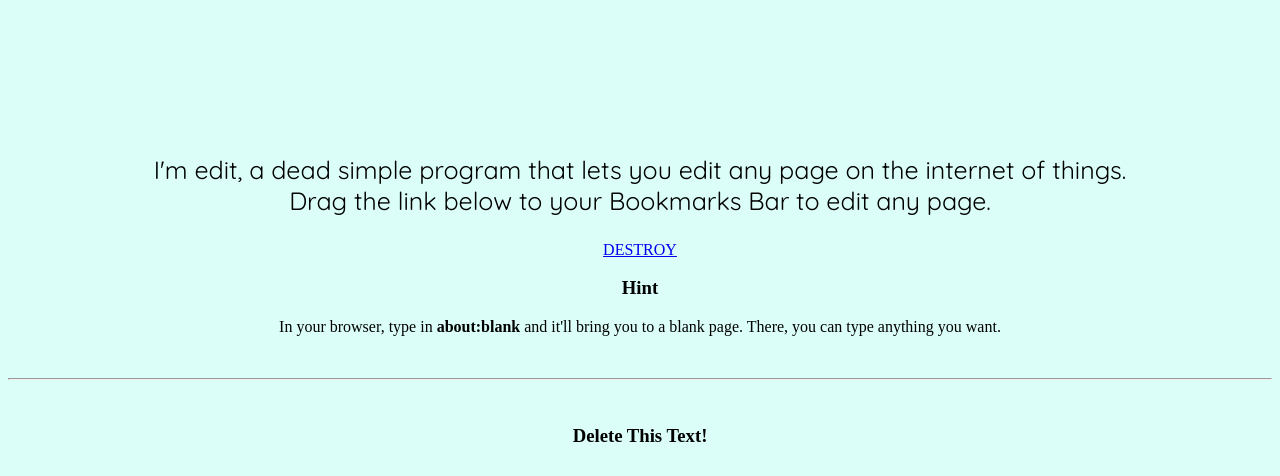
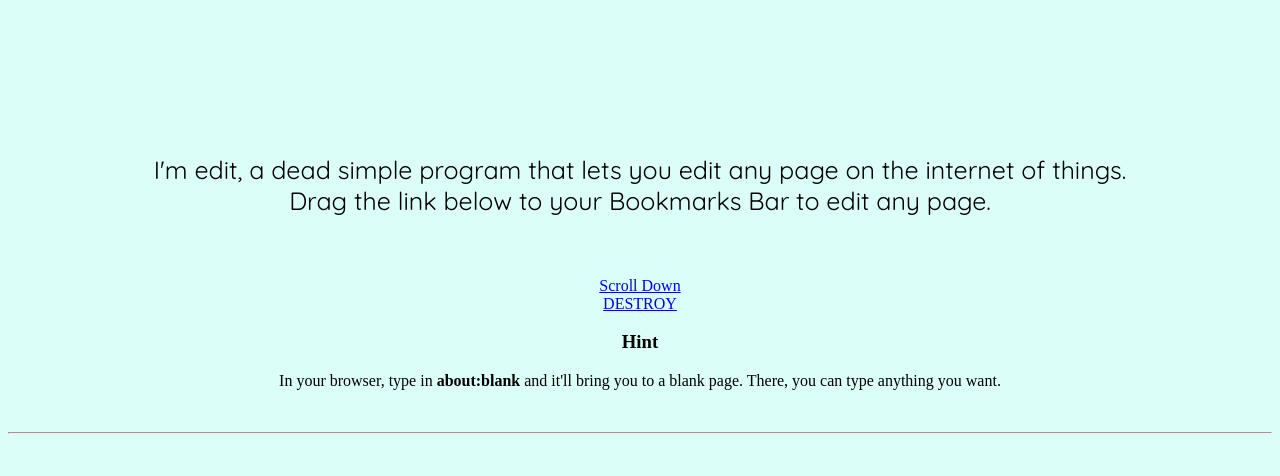
Before and after one commit to talonbragg/EDIT, a plain HTML site: page index.html in a window 1280 px wide. Shown: the part 308-784 px from the top of the page. Drawn offline with nearby package versions, Linux system fonts and the light colour scheme.

Commit message:
Update index.html

```diff
--- a/index.html
+++ b/index.html
@@ -4,6 +4,7 @@
     <link href="https://fonts.googleapis.com/css?family=Quicksand" rel="stylesheet">
     <link href="https://fonts.googleapis.com/css?family=Montserrat" rel="stylesheet">
     <link rel="Shortcut Icon" href="https://cdn4.iconfinder.com/data/icons/simplicio/128x128/file_edit.png">
+    <link rel="stylesheet" href="stylesheet.css">
     <script src="js/weight.js" type="text/javascript"></script>
     <script src="https://ajax.googleapis.com/ajax/libs/jquery/3.1.1/jquery.min.js"></script>
   <head>
@@ -22,7 +23,13 @@
     <br>
     <!--<a style="font-size:25px;font-family:Quicksand;"href="javascript:document.body.contentEditable = 'true'; document.designMode='on'; void 0;">Edit</a>-->
         <p style="font-size:25px;font-family:Quicksand;">I'm edit, a dead simple program that lets you edit any page on the internet of things. <br> Drag the link below to your Bookmarks Bar to edit any page.</p>
-<a href="javascript:document.body.contentEditable = 'true'; document.designMode='on'; void 0;" id="link">
+        <br>
+    <br>
+   <div class="arrow bounce">
+  <a class="fa fa-arrow-down fa-2x smoothscroll" href="#destroy"> <id="text"> Scroll Down</id></a>
+</div>
+
+    <a href="javascript:document.body.contentEditable = 'true'; document.designMode='on'; void 0;" id="link">
       DESTROY
     </a>
     <center contenteditable="true">
```
